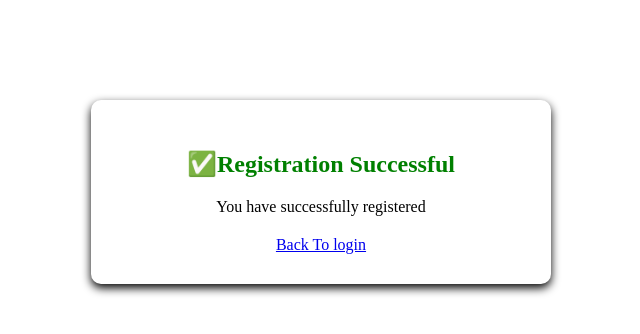
After one commit to mausam1707/myWorkApplication, a Flask app: page /registered in a window 1280 px wide. The commit adds this page. Shown: the top 334 px of the page, without its empty margins (319-959 px from the left). Run offline with Flask 3, Linux system fonts and the light colour scheme.

Commit message:
Added a successful registration page.

```diff
--- a/app.py
+++ b/app.py
@@ -1,6 +1,44 @@
-from flask import Flask, render_template
+from flask import Flask, render_template, request, redirect, url_for, session
+import bcrypt
+import sqlite3
+
 
 app = Flask(__name__)
+
+
+@app.route('/register', methods=['GET', 'POST'])
+def sign_up():
+    if request.method=='POST':
+        username=request.form['username']
+        password=request.form['password'].encode('utf-8')
+        email=request.form['email']
+
+        hashed_password= bcrypt.hashpw(password, bcrypt.gensalt())
+        conn= get_db_connection()
+        cursor = conn.cursor()
+
+        try:
+            cursor.execute("INSERT INTO users (username, password, email) VALUES (?, ?,?)",
+                           (username, hashed_password, email))
+            conn.commit()
+        except sqlite3.IntegrityError:
+            conn.close()
+            return "Username already exits, Please choose a different username"
+        conn.close()
+        return redirect(url_for('registered'))
+    return render_template('signup.html')
+#after Registration, user will be landed on a page to show "You have sucessfully Reistered"
+@app.route('/registered')
+def registered():
+    return render_template('registered.html')
+
+
+#defining Database connection
+
+def get_db_connection():
+    conn=sqlite3.connect('users.db')
+    conn.row_factory=sqlite3.Row
+    return conn
 
 @app.route('/')
 def show_login():
--- a/templates/login.html
+++ b/templates/login.html
@@ -19,7 +19,7 @@
             <button type="submit">Sign In</button>
 
         </form>
-        <p>Don't Have account?  <a href="/signup"> Sign Up here</a></p>
+        <p>Don't Have account?  <a href="/register"> Sign Up here</a></p>
     </div>
 </body>
 </html>
--- /dev/null
+++ b/templates/registered.html
@@ -0,0 +1,34 @@
+<!DOCTYPE html>
+<html lang="en">
+<head>
+    <meta charset="UTF-8">
+    <meta name="viewport" content="width=device-width, initial-scale=1.0">
+    <title>✅ Thank you for Sign Up</title>
+    <style>
+        .success-container{
+            max-width: 400px;
+            margin: 100px auto;
+            padding: 30px;
+            background-color: white;
+            border-radius: 10px;
+            box-shadow: 0 4px 10px rgba(0, 0, 0, 1);
+            text-align: center;
+            font-family: 'Times New Roman', Times, serif;
+        }
+        .success-container h2{
+            color: green;
+        }
+        .success-container p {
+            margin-bottom: 20px;
+            font-size: 16px;
+        }
+    </style>
+</head>
+<body>
+    <div class="success-container">
+        <h2> ✅Registration Successful </h2>
+        <p>You have successfully registered </p>
+        <a class="btn" href="/">Back To login</a>
+    </div>
+</body>
+</html>
```
Also changed, not shown: createdb.py (added, +17 -0 lines), templates/signup.html (added, +25 -0 lines), users.db (added).
